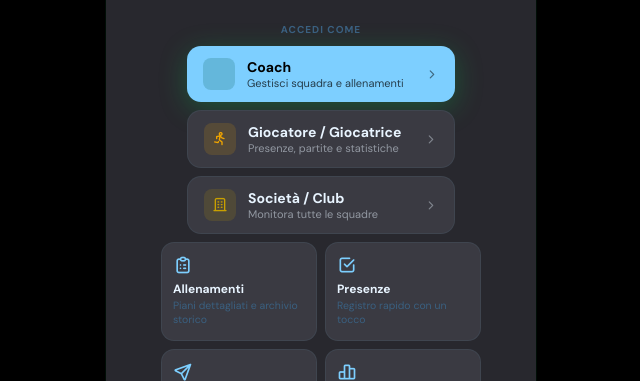
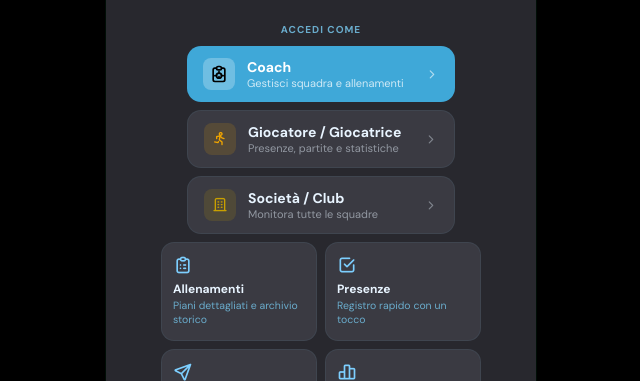
Before and after one commit to digoutetienne-cmyk/coachboard, a plain HTML site: page index.html in a window 1280 px wide. Shown: the part 419-800 px from the top of the page, without its empty margins (319-959 px from the left). Drawn offline with Linux system fonts and the light colour scheme.

Commit message:
Add files via upload

```diff
--- a/index.html
+++ b/index.html
@@ -465,7 +465,7 @@ body.role-coach{
   --gold:#7dcfff;--gold2:#3fa8d8;--ydim:rgba(63,168,216,.09);
   --dark:#28282e;--s1:#3a3a42;--s2:#2e2e34;--s3:#323238;
   --bd:rgba(125,207,255,.18);--bd2:rgba(125,207,255,.07);
-  --t1:#e8f4ff;--t2:#7dcfff;--t3:#3a6080;
+  --t1:#e8f4ff;--t2:#a8d8f0;--t3:#6aaccc;
   --red:#ff4545;--rdim:rgba(255,69,69,.09);
 }
 body.role-coach #app{background:var(--dark)}
@@ -1847,13 +1847,13 @@ body.theme-light .lbtn-ghost{border-color:rgba(0,0,0,.2);color:#333}
   <p class="land-sub">L&rsquo;app che trasforma il modo di allenare.<br><strong>Gestisci la tua squadra come un professionista.</strong></p>
   <div style="width:100%;max-width:268px;margin-bottom:8px">
     <div style="font-size:10px;font-weight:700;letter-spacing:.1em;text-transform:uppercase;color:var(--t3);margin-bottom:10px">Accedi come</div>
-    <button class="lbtn lbtn-main" onclick="loginAs('coach')" style="margin-bottom:8px;justify-content:flex-start;padding:12px 16px;border-radius:14px">
-      <span style="width:32px;height:32px;border-radius:8px;background:rgba(0,92,75,.2);display:flex;align-items:center;justify-content:center;flex-shrink:0"><i class="ti ti-whistle" style="font-size:16px;color:#00a884"></i></span>
-      <span style="flex:1;text-align:left;margin-left:4px">
-        <span style="display:block;font-size:14px;font-weight:700">Coach</span>
-        <span style="display:block;font-size:11px;font-weight:400;opacity:.7">Gestisci squadra e allenamenti</span>
+    <button class="lbtn" onclick="loginAs('coach')" style="margin-bottom:8px;justify-content:flex-start;padding:12px 16px;border-radius:14px;background:#3fa8d8;color:#fff;border:none">
+      <span style="width:32px;height:32px;border-radius:8px;background:rgba(255,255,255,.25);display:flex;align-items:center;justify-content:center;flex-shrink:0"><svg xmlns="http://www.w3.org/2000/svg" width="20" height="20" viewBox="0 0 24 24" fill="none" stroke="#000" stroke-width="2" stroke-linecap="round" stroke-linejoin="round"><path d="M9 5H7a2 2 0 0 0-2 2v12a2 2 0 0 0 2 2h10a2 2 0 0 0 2-2V7a2 2 0 0 0-2-2h-2"/><rect x="9" y="3" width="6" height="4" rx="2"/><circle cx="12" cy="14" r="3"/><path d="M12 11v-2m0 8v-2M9 14H7m10 0h-2"/></svg></span>
+      <span style="flex:1;text-align:left;margin-left:4px;color:#fff">
+        <span style="display:block;font-size:14px;font-weight:700;color:#fff">Coach</span>
+        <span style="display:block;font-size:11px;font-weight:400;color:rgba(255,255,255,.75)">Gestisci squadra e allenamenti</span>
       </span>
-      <i class="ti ti-chevron-right" style="font-size:14px;opacity:.5"></i>
+      <i class="ti ti-chevron-right" style="font-size:14px;color:rgba(255,255,255,.6)"></i>
     </button>
     <button class="lbtn" onclick="loginAs('player')" style="margin-bottom:8px;justify-content:flex-start;padding:12px 16px;border-radius:14px;background:var(--s1);border:1px solid var(--bd2);color:var(--t1)">
       <span style="width:32px;height:32px;border-radius:8px;background:rgba(240,165,0,.15);display:flex;align-items:center;justify-content:center;flex-shrink:0"><i class="ti ti-run" style="font-size:16px;color:#f0a500"></i></span>
```
